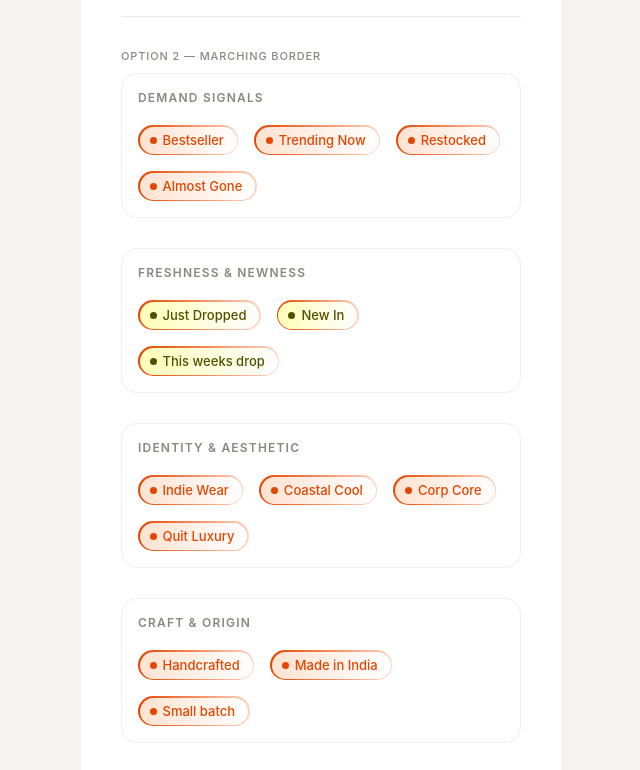
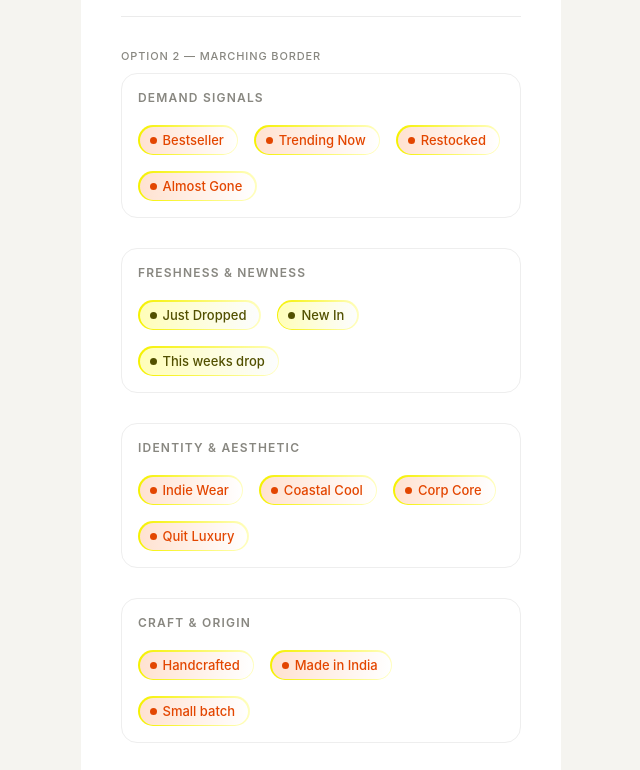
Before and after one commit to fyva-org/frontend-playground.io, a plain HTML site: page tag-explorer.html in a window 1280 px wide. Shown: the part 1480-2250 px from the top of the page, without its empty margins (319-959 px from the left). Drawn offline with Linux system fonts and the light colour scheme.

Commit message:
Update tag-explorer.css

```diff
--- a/tag-explorer.css
+++ b/tag-explorer.css
@@ -118,7 +118,7 @@ body {
   display: inline-block;
   padding: 1.5px;
   border-radius: 100px;
-  background: linear-gradient(90deg, #e34600, #ffd4c1, #ffd4c1, #e34600);
+  background: linear-gradient(90deg, #f5f100, #fffec0, #fffec0, #f5f100);
   background-size: 300% auto;
   animation: neon-march 2.5s linear infinite;
   width: fit-content;
@@ -262,7 +262,7 @@ body {
   }
 
   .tag-neon-outer {
-    background: linear-gradient(90deg, #f5f100, #fffec0, #fffec0, #f5f100);
+   background: linear-gradient(90deg, #f5f100, #fffec0, #fffec0, #f5f100);
   }
 
   .neon-dot {
```
